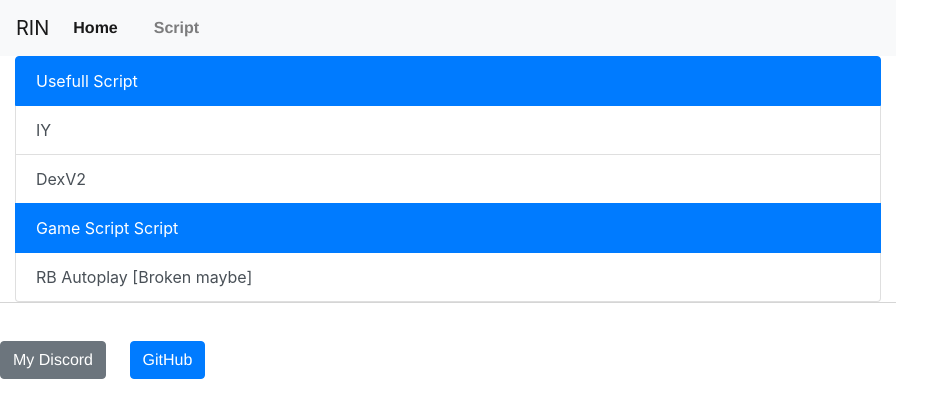
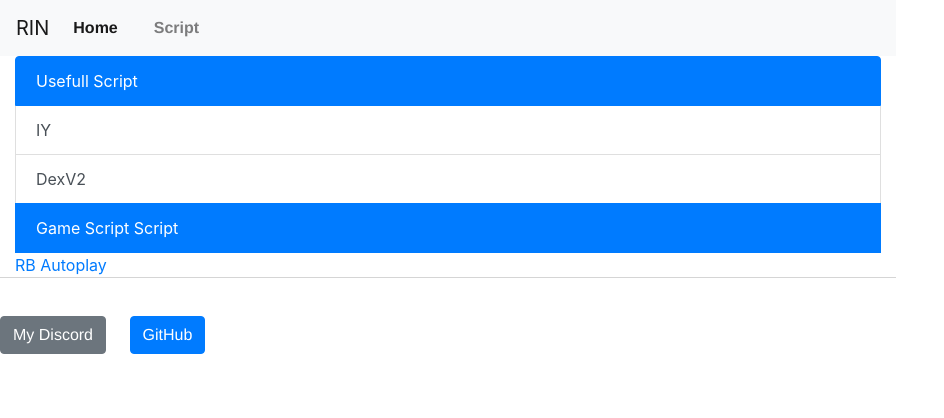
Before and after one commit to zeeterv/rinweb, a Jekyll site: the page built from script.html, in a window 1280 px wide. Shown: the top 418 px of the page, without its empty margins (0-944 px from the left). Built offline with Jekyll 4.4.1, drawn with Linux system fonts in a browser that asks for light colours.

```diff
--- a/script.html
+++ b/script.html
@@ -12,5 +12,5 @@ title: RIN"me#4555 Scripts Keeper
   <a href="#" class="list-group-item list-group-item-action active">
     Game Script Script
   </a>
-  <a href="https://raw.githubusercontent.com/zeeterv/zeeterv.github.io/main/SS/Robeats%20Autoplay.lua" class="list-group-item list-group-item-action">RB Autoplay [Broken maybe]</a>
+  <a href="https://raw.githubusercontent.com/notclosure/new-years/main/happ.lua class="list-group-item list-group-item-action">RB Autoplay</a>
 </div>
```
